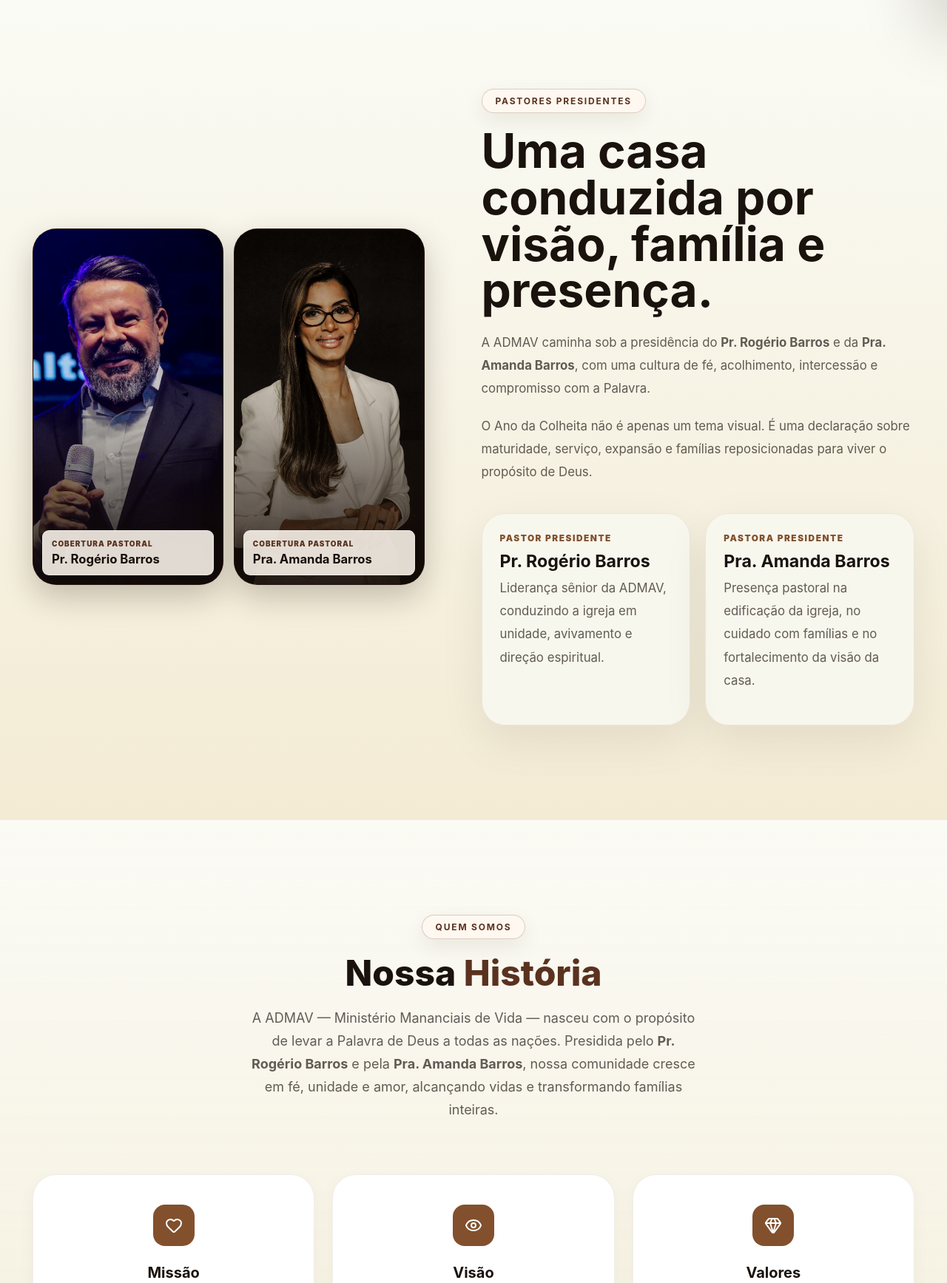
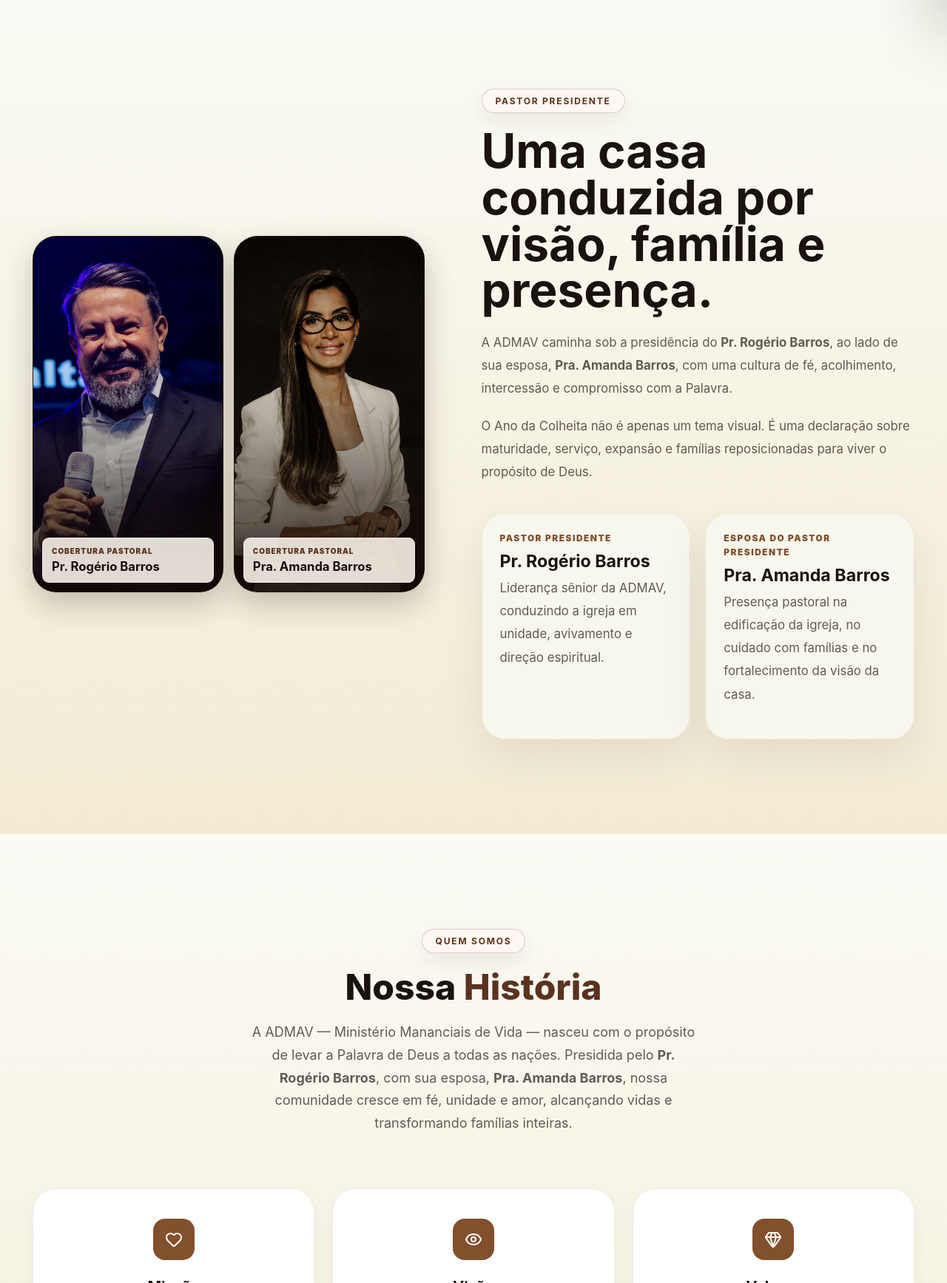
Before and after one commit to maykonlincolnusa/Site-Admav-Sede, a website: page index.html in a window 1280 px wide. Shown: the part 760-2495 px from the top of the page at 74% size. Drawn offline with nearby package versions, Linux system fonts and the light colour scheme.

Commit message:
Ajusta nomenclatura pastoral

```diff
--- a/index.html
+++ b/index.html
@@ -74,7 +74,7 @@
                     <span class="hero-title-accent">O ANO DA COLHEITA</span>
                 </h1>
                 <p class="hero-subtitle">
-                    Sob a presidência do <strong>Pr. Rogério Barros</strong> e <strong>Pra. Amanda Barros</strong>, a ADMAV é uma família que vive o mover de Deus.<br>
+                    Sob a presidência do <strong>Pr. Rogério Barros</strong>, ao lado de sua esposa, <strong>Pra. Amanda Barros</strong>, a ADMAV é uma família que vive o mover de Deus.<br>
                     Venha fazer parte do nosso <strong>Ano da Colheita</strong>.
                 </p>
                 <div class="hero-actions">
@@ -116,7 +116,7 @@
     <section class="section home-cream-section" id="lideranca">
         <div class="container">
             <div class="home-leadership-layout">
-                <div class="home-leadership-photos" aria-label="Pr. Rogério Barros e Pra. Amanda Barros">
+                <div class="home-leadership-photos" aria-label="Pr. Rogério Barros e sua esposa, Pra. Amanda Barros">
                     <figure class="home-leadership-photo home-leadership-photo--rogerio">
                         <img src="media/pastores-presidentes/pr-rogerio-barros.jpeg" alt="Pr. Rogério Barros" width="1280" height="852" loading="lazy" decoding="async">
                         <figcaption class="home-leadership-seal">
@@ -133,10 +133,10 @@
                     </figure>
                 </div>
                 <div class="home-leadership-copy">
-                    <span class="section-tag">Pastores presidentes</span>
+                    <span class="section-tag">Pastor presidente</span>
                     <h2>Uma casa conduzida por visão, família e presença.</h2>
                     <p>
-                        A ADMAV caminha sob a presidência do <strong>Pr. Rogério Barros</strong> e da <strong>Pra. Amanda Barros</strong>, com uma cultura de fé, acolhimento, intercessão e compromisso com a Palavra.
+                        A ADMAV caminha sob a presidência do <strong>Pr. Rogério Barros</strong>, ao lado de sua esposa, <strong>Pra. Amanda Barros</strong>, com uma cultura de fé, acolhimento, intercessão e compromisso com a Palavra.
                     </p>
                     <p>
                         O Ano da Colheita não é apenas um tema visual. É uma declaração sobre maturidade, serviço, expansão e famílias reposicionadas para viver o propósito de Deus.
@@ -148,7 +148,7 @@
                             <p>Liderança sênior da ADMAV, conduzindo a igreja em unidade, avivamento e direção espiritual.</p>
                         </article>
                         <article class="home-president-card">
-                            <span>Pastora presidente</span>
+                            <span>Esposa do pastor presidente</span>
                             <h3>Pra. Amanda Barros</h3>
                             <p>Presença pastoral na edificação da igreja, no cuidado com famílias e no fortalecimento da visão da casa.</p>
                         </article>
@@ -166,7 +166,7 @@
                 <h2 class="section-title">Nossa <span class="text-gradient">História</span></h2>
                 <p class="section-description">
                     A ADMAV — Ministério Mananciais de Vida — nasceu com o propósito de levar a Palavra de Deus a todas as nações.
-                    Presidida pelo <strong>Pr. Rogério Barros</strong> e pela <strong>Pra. Amanda Barros</strong>, nossa comunidade cresce em fé, unidade e amor, alcançando vidas e transformando famílias inteiras.
+                    Presidida pelo <strong>Pr. Rogério Barros</strong>, com sua esposa, <strong>Pra. Amanda Barros</strong>, nossa comunidade cresce em fé, unidade e amor, alcançando vidas e transformando famílias inteiras.
                 </p>
             </div>
 
```
Also changed, not shown: programa-casados.html (+7 -7 lines), tests/run-tests.mjs (+1 -1 lines).
